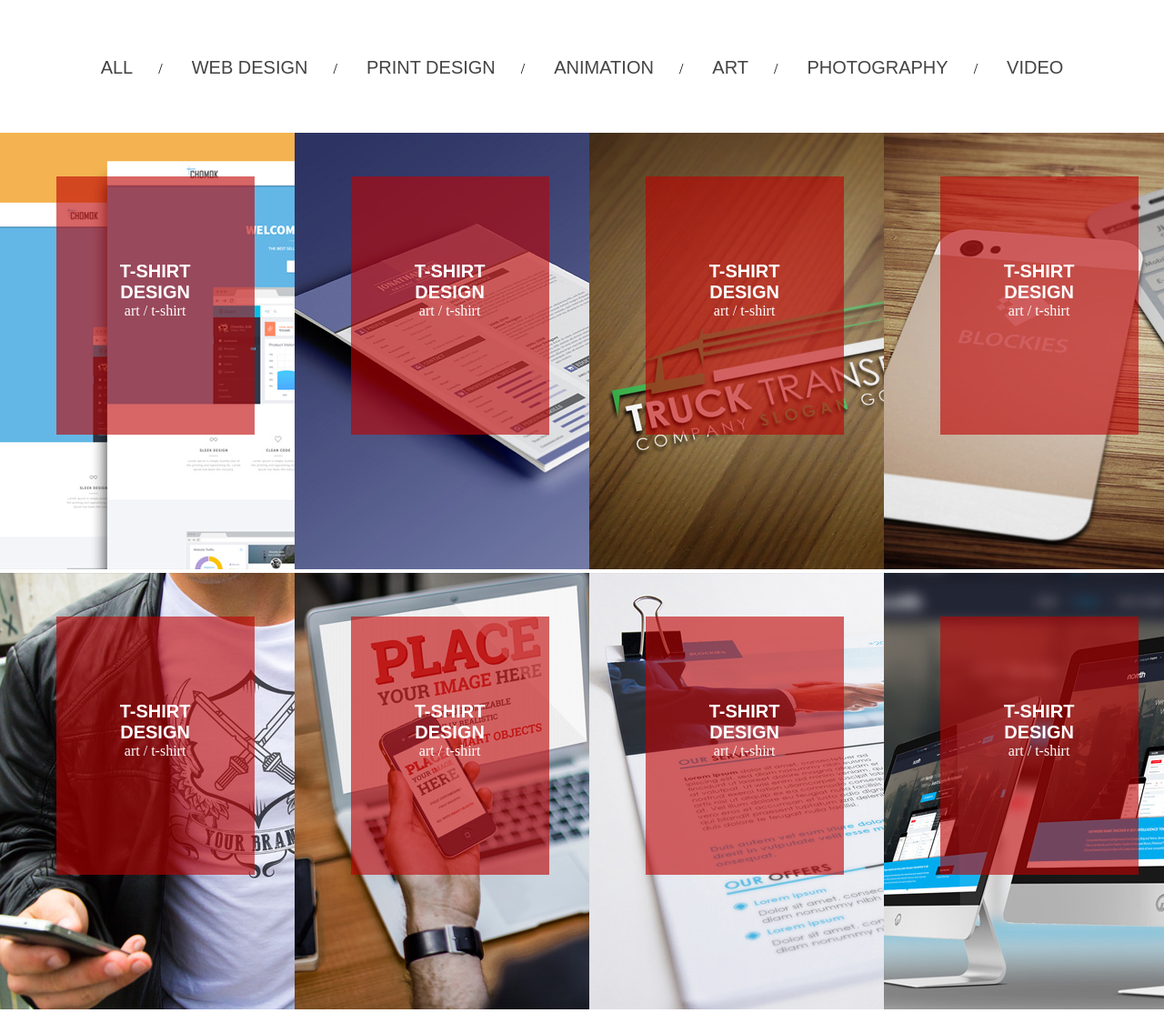
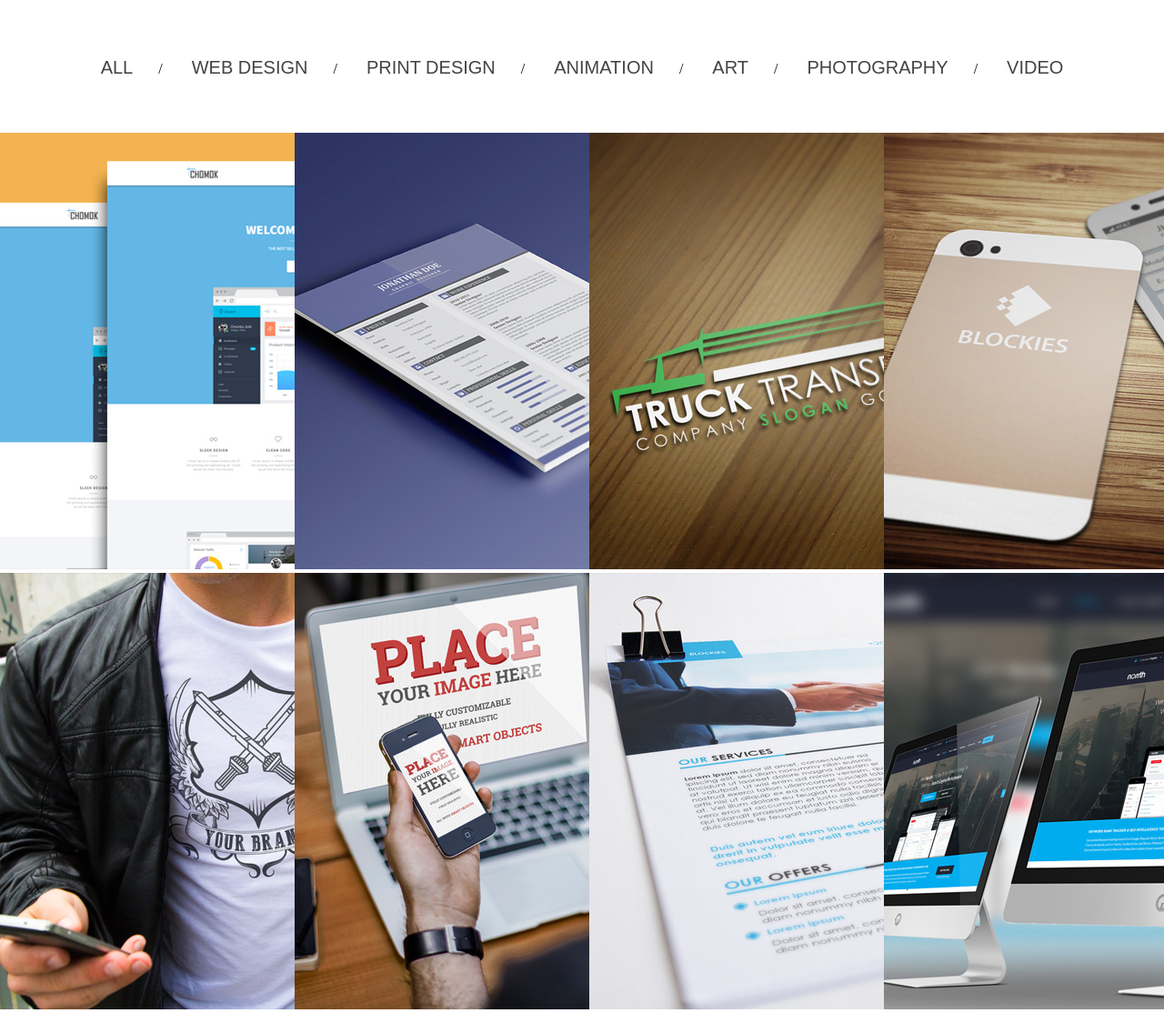
Before and after one commit to jasmineblinks/handson, a plain HTML site: page index.html in a window 1280 px wide. Shown: the part 3129-4243 px from the top of the page at 91% size. Drawn offline with Linux system fonts and the light colour scheme; a web font is replaced by a local one.

Commit message:
initial commit

```diff
--- a/assets/CSS/style.css
+++ b/assets/CSS/style.css
@@ -484,23 +484,24 @@ nav a:hover{
 }
 
 .grid_item_overlay{
-    position: absolute;
-    width: 50%;
-    height: 30%;
-    text-align: center;
-    color:#ffffff;
-    top:10%;
-    left:20%;
-     padding:2rem;
-     padding-top: 30%;
-     padding-bottom: 15%;
-    background:rgba(191, 0, 0, 0.6);
-    z-index: 99;
-     /* transition: 0.3s;    */
+
+  position: absolute;
+  top: 0;
+  bottom: 0;
+  margin:auto;
+  left: 0;
+  right: 0;
+  height: 50%;
+  width: 250px;
+  opacity: 0;
+  transition: .5s ease;
+  background:rgba(191, 0, 0, 0.6);
 
 }
 
-.grid_item_overlay h3{
+/* .grid_item_overlay h3{
     font-size: 20px;
     font-family: sans-serif;
+    text-align: center;
 }
+ */
```
